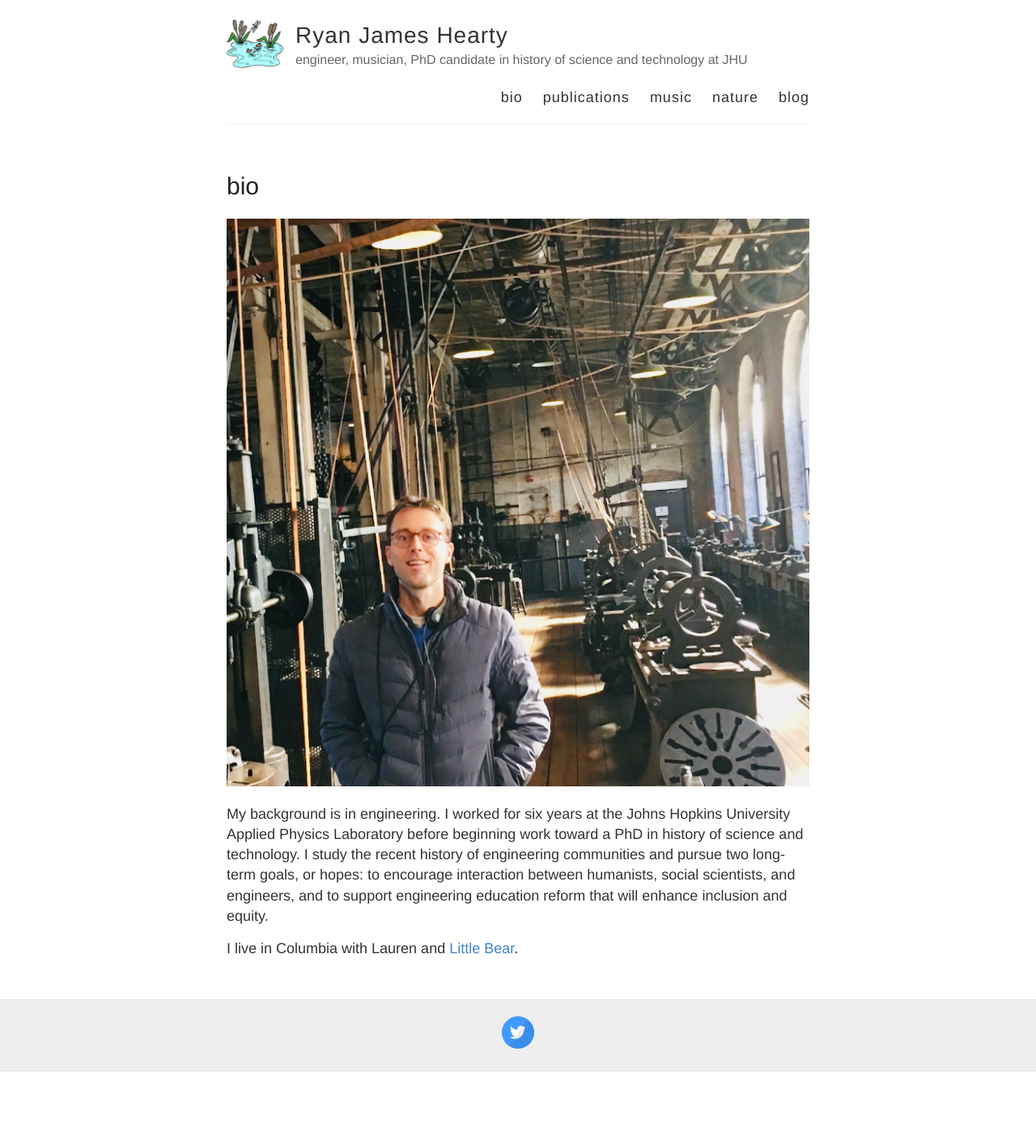
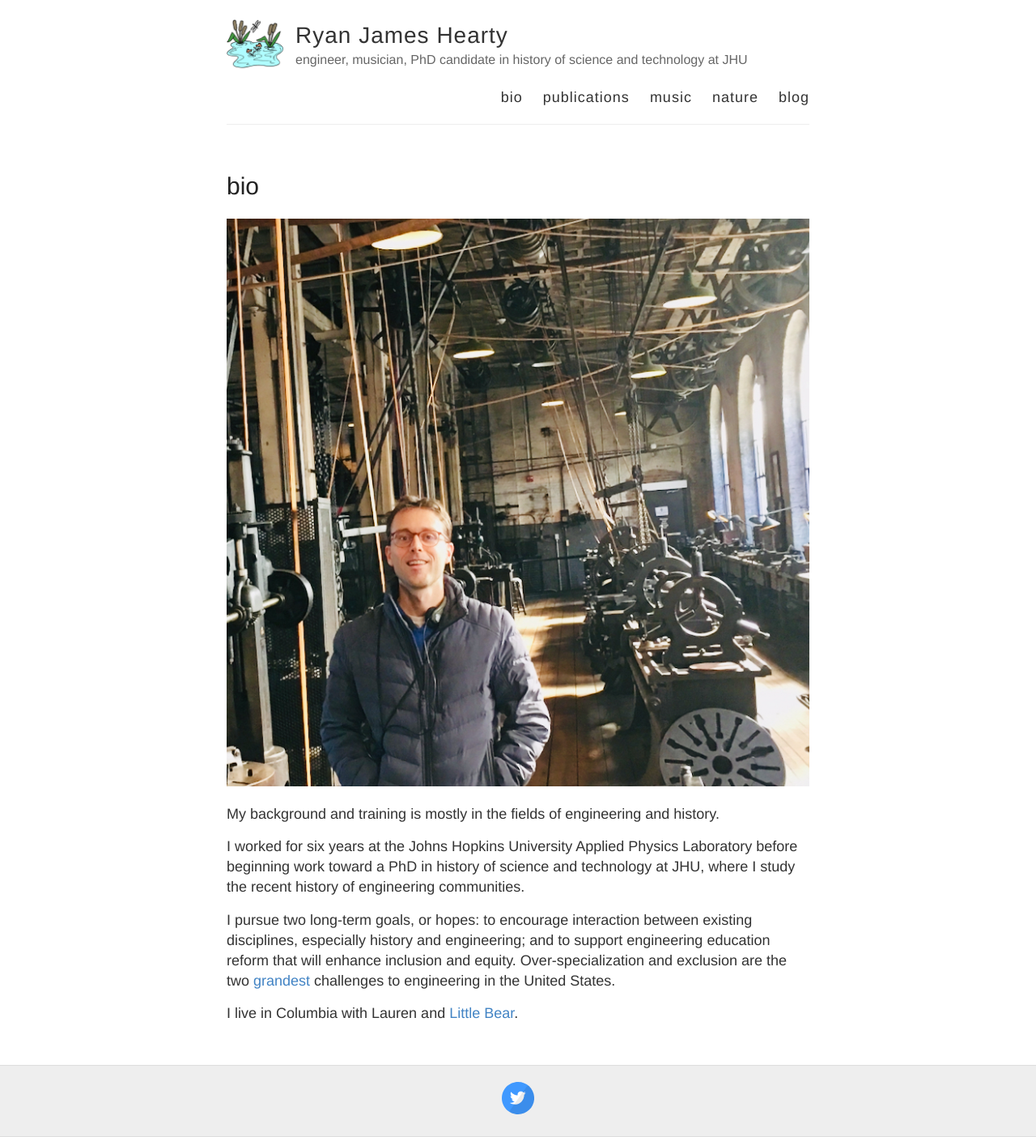
Before and after one commit to rhearty1/rhearty1.github.io, a Jekyll site: the page built from bio.md, in a window 1280 px wide. Shown: the whole page at 81% size. Built offline with Jekyll 4.4.1, drawn with Linux system fonts in a browser that asks for light colours; before the commit the page ends 1323 px from its top, so only the background shows below that.

Commit message:
Didn't like the wording before.

```diff
--- a/bio.md
+++ b/bio.md
@@ -6,6 +6,10 @@ permalink: /bio/
 
 ![](/assets/ryan.jpg)
 
-My background is in engineering. I worked for six years at the Johns Hopkins University Applied Physics Laboratory before beginning work toward a PhD in history of science and technology. I study the recent history of engineering communities and pursue two long-term goals, or hopes: to encourage interaction between humanists, social scientists, and engineers, and to support engineering education reform that will enhance inclusion and equity.
+My background and training is mostly in the fields of engineering and history.
+
+I worked for six years at the Johns Hopkins University Applied Physics Laboratory before beginning work toward a PhD in history of science and technology at JHU, where I study the recent history of engineering communities.
+
+I pursue two long-term goals, or hopes: to encourage interaction between existing disciplines, especially history and engineering; and to support engineering education reform that will enhance inclusion and equity. Over-specialization and exclusion are the two [grandest](http://www.engineeringchallenges.org/challenges.aspx) challenges to engineering in the United States.
 
 I live in Columbia with Lauren and [Little Bear](/assets/little-bear.jpg).
```
